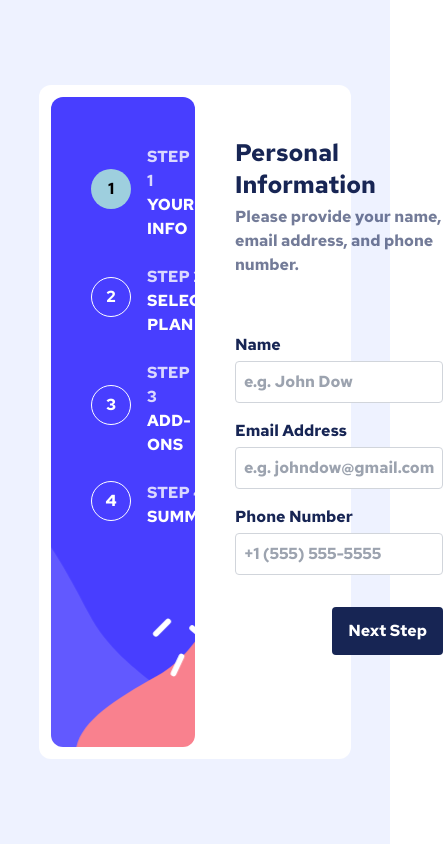
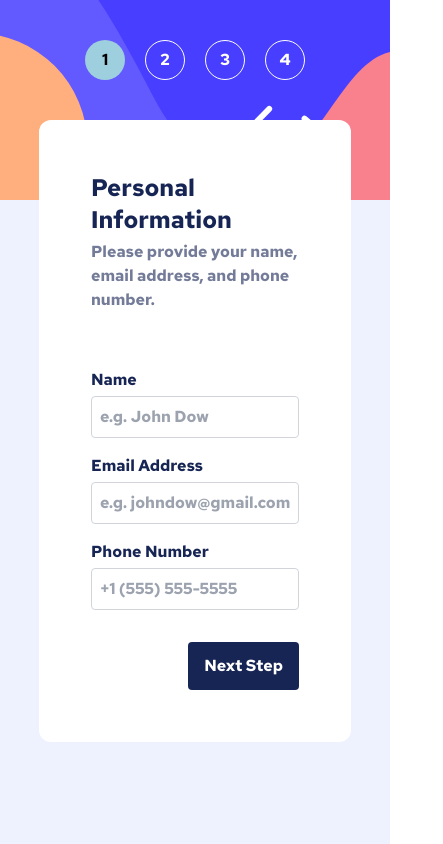
Before and after one commit to RidhaMuneer/multi-step-form-iq-task, a Next.js app: page / in a window 390 px wide. Shown: the whole page, 443 px wide, since content can reach past the window. Built offline with nearby package versions, Linux system fonts and the light colour scheme.

Commit message:
feat: form layout for mobile

```diff
--- a/src/app/page.tsx
+++ b/src/app/page.tsx
@@ -3,6 +3,7 @@
 // components
 import FormNavigationDesktop from "@/components/form/FormNavigationDesktop";
 import FormContainer from "@/components/form/FormContainer";
+import FormNavigationMobile from "@/components/form/FormNavigationMobile";
 
 // types
 import { STEPS } from "@/types/steps";
@@ -13,16 +14,42 @@ import { useState } from "react";
 // contexts
 import { FormProvider } from "@/context/FormProvider";
 
+// hooks
+import useScreenWidthMatch from "@/hooks/useScreenWidth";
+
 export default function Home() {
   const [currentStep, setCurrentStep] = useState<STEPS>(STEPS.FIRST);
+  const isMd = useScreenWidthMatch(768);
   return (
     <FormProvider>
-      <main className="flex min-h-screen flex-col bg-indigo-50 w-full items-center justify-center">
-      <div className="bg-white rounded-xl flex p-3 w-[80%] lg:w-[60%]">
+      <main
+        className={`flex min-h-screen flex-col bg-indigo-50 items-center w-full ${
+          isMd && "justify-center"
+        }`}
+      >
+        {!isMd && (
+          <div
+            className="absolute top-0 left-0 right-0 w-screen h-[200px]"
+            style={{
+              backgroundImage: "url('/images/bg-sidebar-mobile.svg')",
+              backgroundSize: "cover",
+              backgroundRepeat: "no-repeat"
+            }}
+          ></div>
+        )}
+        {!isMd && (
+          <FormNavigationMobile
+            setCurrentStep={setCurrentStep}
+            currentStep={currentStep}
+          />
+        )}
+        <div className={`bg-white rounded-xl flex p-3 w-[80%] lg:w-[60%] z-10`}>
+          {isMd && (
             <FormNavigationDesktop
               currentStep={currentStep}
               setCurrentStep={setCurrentStep}
             />
+          )}
           <FormContainer
             currentStep={currentStep}
             setCurrentStep={setCurrentStep}
--- a/src/components/form/FormContainer.tsx
+++ b/src/components/form/FormContainer.tsx
@@ -1,13 +1,8 @@
 "use client";
-
-// react
-import { useState } from "react";
 
 // types
 import { FormContainerProps, PersonalInfoFormProps } from "@/types/form";
 import { STEPS } from "@/types/steps";
-import { Plan } from "@/types/plans";
-import { AddOnCardProps } from "@/types/addons";
 
 // components
 import PersonalInformation from "./PersonalInformation";
@@ -22,7 +17,7 @@ const FormContainer: React.FC<FormContainerProps> = ({
 }) => {
   const { setPersonalInfo, setPlan, setAddOns, addOns, plan } = useForm();
   return (
-    <section className="w-full m-10">
+    <section className="w-full m-10 z-10">
       {currentStep === STEPS.FIRST && (
         <PersonalInformation
           setPersonalInfo={setPersonalInfo}
--- /dev/null
+++ b/src/components/form/FormNavigationMobile.tsx
@@ -0,0 +1,34 @@
+import { steps } from "@/data/steps";
+import { FormContainerProps } from "@/types/form";
+
+const FormNavigationMobile: React.FC<FormContainerProps> = ({
+  currentStep,
+  setCurrentStep,
+}) => {
+  return (
+    <nav className="flex justify-center items-center gap-5 w-full py-10 z-10">
+      {steps.map((step, index) => (
+        <div
+          className="flex justify-center items-center gap-4 cursor-pointer"
+          key={index}
+          onClick={() => setCurrentStep(step.stepNum)}
+        >
+          <p
+            className={`border rounded-full border-white min-w-10 min-h-10 flex justify-center items-center ${
+              currentStep === step.stepNum && "border-0"
+            }`}
+            style={{
+              color: currentStep === step.stepNum ? "black" : "white",
+              backgroundColor:
+                currentStep === step.stepNum ? "#9ecfde" : "transparent",
+            }}
+          >
+            {step.stepNum}
+          </p>
+        </div>
+      ))}
+    </nav>
+  );
+};
+
+export default FormNavigationMobile;
```
Lines whose indentation alone changed are shown as unchanged.
